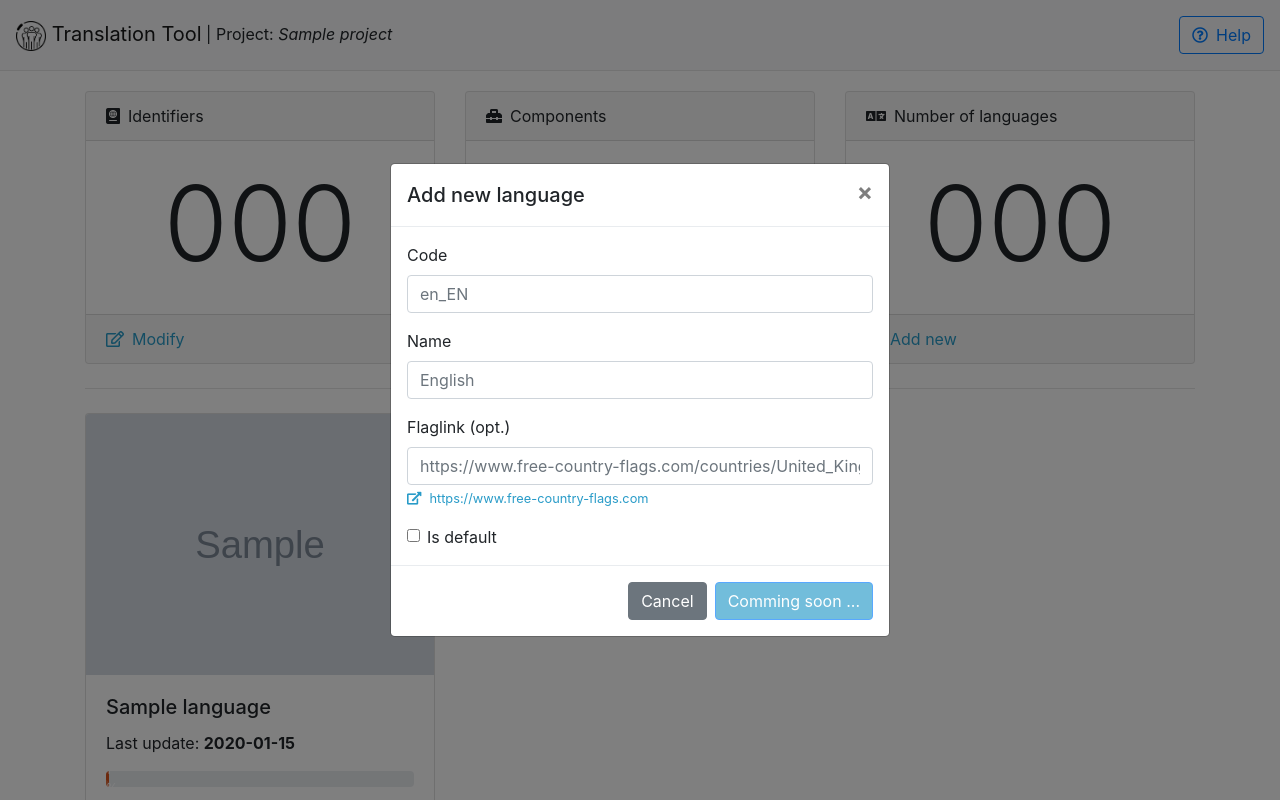
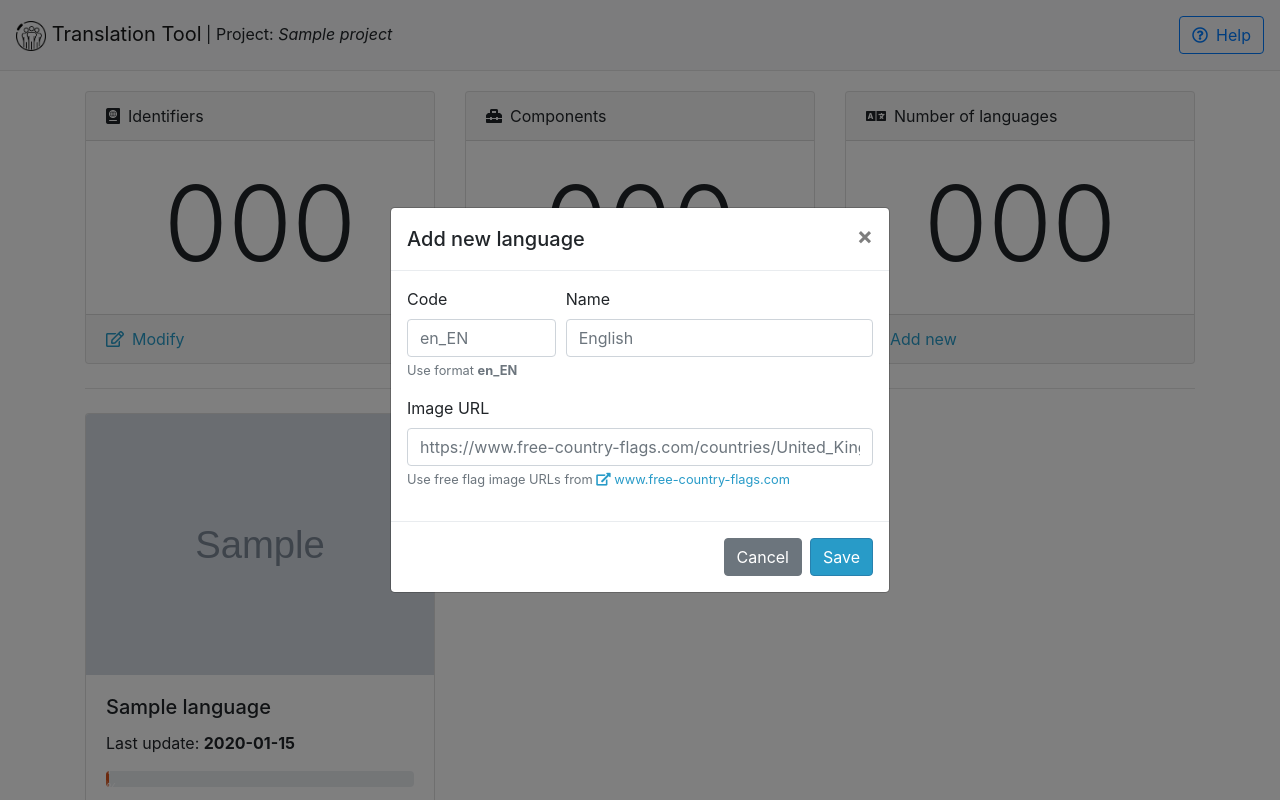
Before and after one commit to mrcwbr/App-Translation-Tool, a Flask app: template templates/root.html in a window 1280 px wide, after a click on "Add new". Run offline with Flask 2, Linux system fonts and the light colour scheme; the template is opened without the code that fills it: most values are stand-ins (such as "Sample title", 1, 10 or a date in 2020); grey boxes marked "Sample" are stand-in pictures; some libraries are stand-ins or nearby versions.

Commit message:
- Added "Add-Language" functionality - Updated Readme

```diff
--- a/app.py
+++ b/app.py
@@ -1,6 +1,7 @@
-from flask import Flask, render_template, request
+from flask import Flask, render_template, request, jsonify
 import yaml
 import io
+import validators
 from helpers.database import db
 from model.models import Project, Identifier, Component, LanguageProjectRelation, Translation, Language
 
@@ -23,8 +24,7 @@ def get_db_path():
             yaml_content = yaml.safe_load(stream)
             db_path = yaml_content['database']['absolute-path']
             return db_path
-    except Exception as e:
-        print(e)
+    except:
         return None
 
 
@@ -89,23 +89,53 @@ def init_translation_tool():
     # Init DB
     init_db()
 
-    # Create DB
+    # Create DB and Project
     db.create_all()
+    p = Project(name=project_name)
+    db.session.add(p)
+    db.session.commit()
+
+    __add_language(lang_code, lang_name, lang_img, p, True)
+
+    return '', 204
+
+
+@app.route('/language', methods=['POST'])
+def language_route():
+    lang_code = request.form.get('langCode')
+    lang_name = request.form.get('langName')
+    lang_img = request.form.get('langImg')
+
+    res = __add_language(lang_code, lang_name, lang_img, Project.query.first(), False)
+    if res is None:
+        return '', 204
+    else:
+        return jsonify({'msg': res}), 400
+
+
+def __add_language(lang_code, lang_name, lang_img, project, is_default):
+    if len(lang_code) != 5:
+        return 'Invalid Language Code'
+
+    if len(lang_name) < 2:
+        return 'Invalid Language Name'
+
+    if not validators.url(lang_img):
+        return 'Invalid image URL'
+
     lang = Language(code=lang_code,
                     name=lang_name,
                     flag_image_link=lang_img)
 
-    p = Project(name=project_name)
-
-    lp_rel = LanguageProjectRelation(project_id=p.id, lang_code=lang.code, is_default=True)
+    lp_rel = LanguageProjectRelation(project_id=project.id, lang_code=lang.code, is_default=is_default)
 
     lang.projects.append(lp_rel)
-    p.languages.append(lp_rel)
+    project.languages.append(lp_rel)
 
-    db.session.add_all([lang, p])
+    db.session.add(lang)
     db.session.commit()
 
-    return '', 204
+    return None
 
 
 @app.errorhandler(404)
--- a/requirements.txt
+++ b/requirements.txt
@@ -2,3 +2,4 @@ Flask==1.0.2
 Flask-SQLAlchemy==2.3.2
 SQLAlchemy==1.2.14
 PyYAML==5.1
+validators==0.13.0
--- /dev/null
+++ b/static/js/root.js
@@ -0,0 +1,20 @@
+$("#add-language-button").click(function (e) {
+
+    let langCode = $("#lang-code").val();
+    let langName = $("#lang-name").val();
+    let langImg = $("#lang-img").val();
+
+    $.ajax({
+        method: 'POST',
+        url: '/language',
+        data: {
+            langCode: langCode,
+            langName: langName,
+            langImg: langImg
+        }
+    }).done(function () {
+        window.location.href = "/";
+    }).fail(function (data) {
+        showDefaultAlert("alert-danger", data.responseJSON.msg);
+    });
+});
--- /dev/null
+++ b/templates/components/add-language-form.html
@@ -0,0 +1,27 @@
+<div class="form-row">
+    <div class="form-group col-md-4">
+        <label for="project">Code</label>
+        <input class="form-control"
+               placeholder="en_EN"
+               id="lang-code">
+        <small class="form-text text-muted">Use format <b>en_EN</b></small>
+    </div>
+    <div class="form-group col-md-8">
+        <label for="project">Name</label>
+        <input class="form-control"
+               id="lang-name"
+               placeholder="English">
+    </div>
+</div>
+<div class="form-row">
+    <div class="form-group col-md-12">
+        <label for="project">Image URL</label>
+        <input class="form-control"
+               id="lang-img"
+               placeholder="https://www.free-country-flags.com/countries/United_Kingdom/1/medium/United_Kingdom.png">
+        <small class="form-text text-muted">
+            Use free flag image URLs from <a href="https://www.free-country-flags.com/" target="_blank"><i
+                class="fas fa-external-link-alt"></i> www.free-country-flags.com</a>
+        </small>
+    </div>
+</div>
--- a/templates/modals/add-language-modal.html
+++ b/templates/modals/add-language-modal.html
@@ -9,36 +9,11 @@
                 </button>
             </div>
             <div class="modal-body">
-                <form>
-                    <div class="form-group">
-                        <label for="inputAddress">Code</label>
-                        <input type="text" class="form-control" id="input-new-lang-code" placeholder="en_EN">
-                    </div>
-                    <div class="form-group">
-                        <label for="inputAddress">Name</label>
-                        <input type="text" class="form-control" id="input-new-lang-name" placeholder="English">
-                    </div>
-                    <div class="form-group">
-                        <label for="inputAddress">Flaglink (opt.)</label>
-                        <input type="text" class="form-control" id="input-new-lang-flaglink"
-                               placeholder="https://www.free-country-flags.com/countries/United_Kingdom/1/medium/United_Kingdom.png">
-                        <small id="emailHelp" class="form-text text-muted">
-                            <a href="https://www.free-country-flags.com" target="_blank" class="mt-2">
-                                <i class="fas fa-external-link-alt mr-2"></i>https://www.free-country-flags.com
-                            </a>
-                        </small>
-                    </div>
-                    <div class="form-check">
-                        <input class="form-check-input" type="checkbox" value="" id="defaultCheck1">
-                        <label class="form-check-label" for="defaultCheck1">
-                            Is default
-                        </label>
-                    </div>
-                </form>
+                {% include 'components/add-language-form.html' %}
             </div>
             <div class="modal-footer">
                 <button type="button" class="btn btn-secondary" data-dismiss="modal">Cancel</button>
-                <button type="button" class="btn btn-primary" disabled>Comming soon ...</button>
+                <button type="button" class="btn btn-primary" id="add-language-button">Save</button>
             </div>
         </div>
     </div>
--- a/templates/root.html
+++ b/templates/root.html
@@ -102,4 +102,5 @@
 
 {% block script %}
     <script type="text/javascript" src="{{ url_for('static', filename='js/export.js') }}"></script>
+    <script type="text/javascript" src="{{ url_for('static', filename='js/root.js') }}"></script>
 {% endblock %}
```
Also changed, not shown: static/js/init.js (+12 -0 lines), templates/init.html (+3 -33 lines), readme.md.
